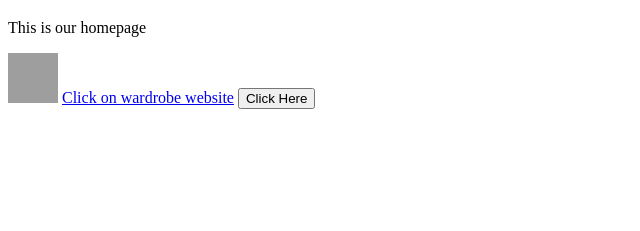
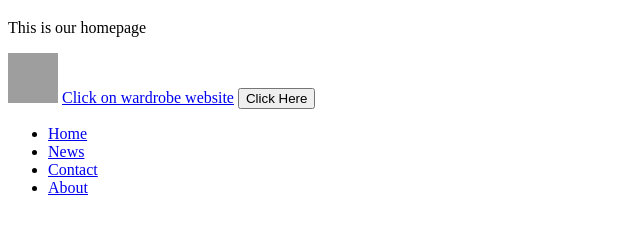
Before and after one commit to Hindmohammad/digitalgirls, a plain HTML site: page index.html in a window 1280 px wide. Shown: the part 61-292 px from the top of the page, without its empty margins (0-640 px from the left). Drawn offline with Linux system fonts and the light colour scheme; grey boxes are pictures that could not be loaded.

Commit message:
Update index.html

```diff
--- a/index.html
+++ b/index.html
@@ -15,6 +15,13 @@
   <button onclick="window.location.href='https://pin.it/4EhI67ao3';">
     Click Here
   </button>
+  <ul>
+  <li><a href="#home">Home</a></li>
+  <li><a href="#news">News</a></li>
+  <li><a href="#contact">Contact</a></li>
+  <li><a href="#about">About</a></li>
+</ul>
+
 </body>
 
 </html>
```
